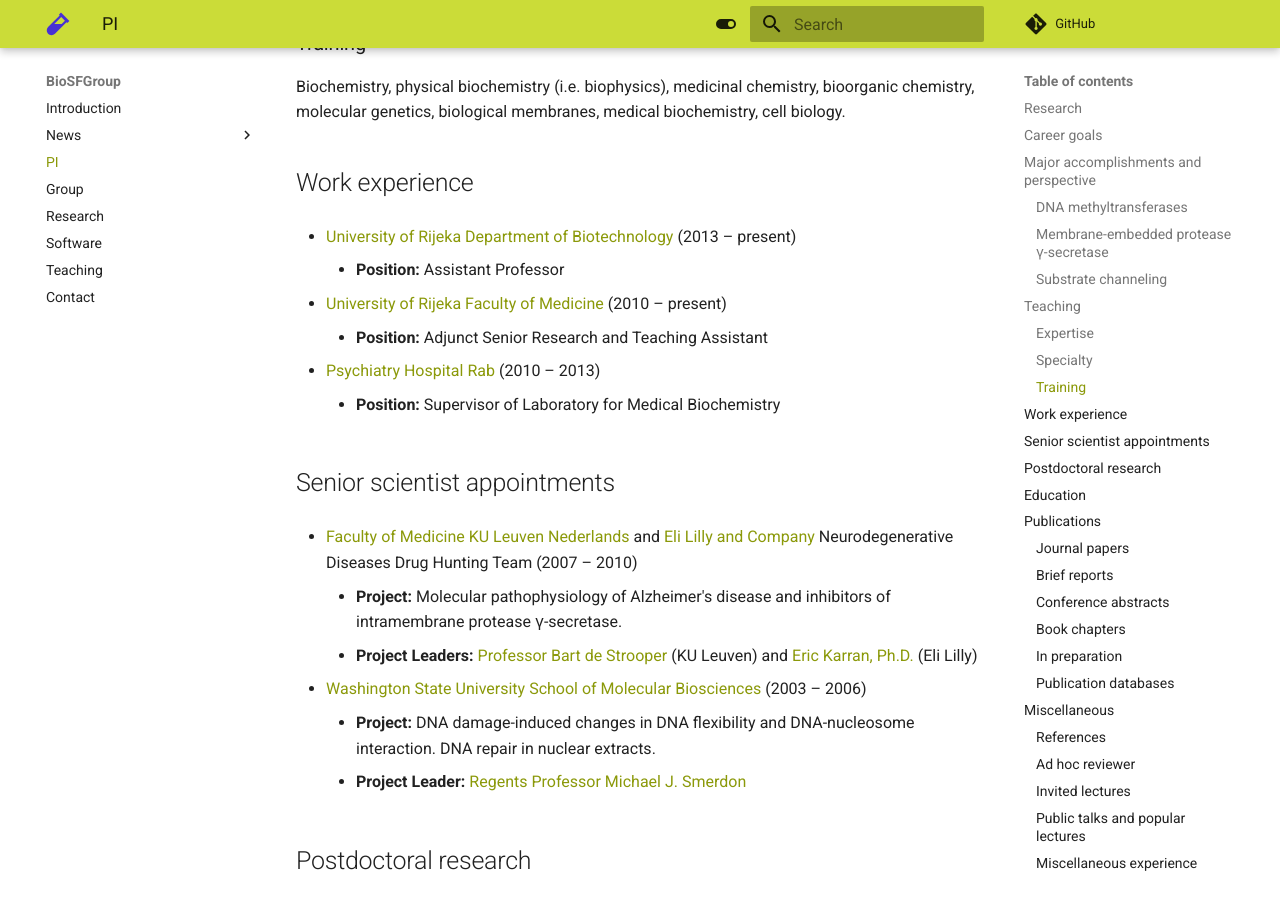
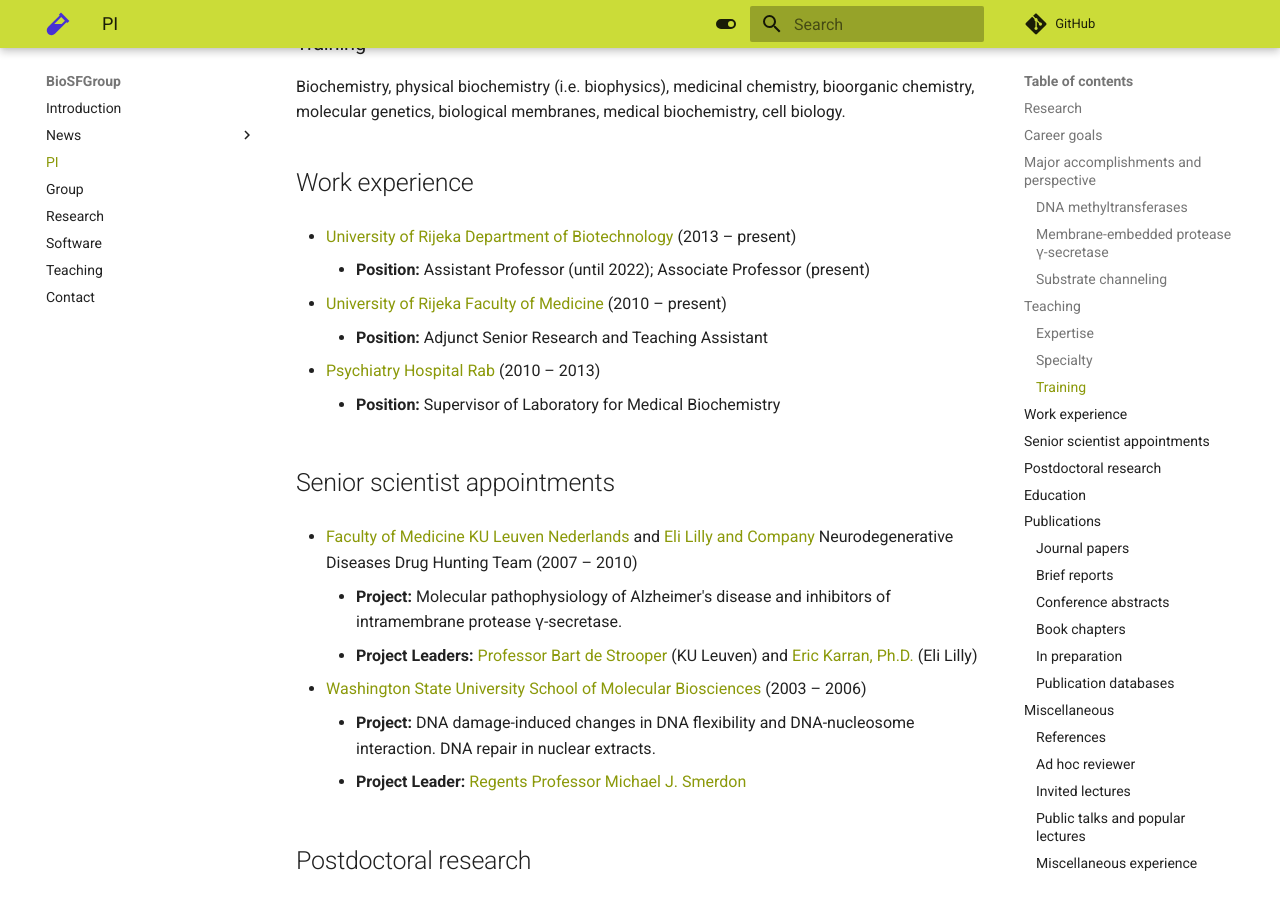
Before and after one commit to svedruziclab/svedruziclab.github.io, an MkDocs documentation site: the page built from docs/principal-investigator.md, in a window 1280 px wide and 900 px high, scrolled down 3326 px. Built offline with MkDocs 1.6.1 and Material for MkDocs 9.7.7, drawn with Linux system fonts in a browser that asks for light colours; comment, search, counter and statistics services are not loaded; some of the changed text lies outside the part shown.

Commit message:
Updated PI position/title

```diff
--- a/docs/principal-investigator.md
+++ b/docs/principal-investigator.md
@@ -4,7 +4,7 @@
 
 **International Spelling:** Zeljko M. Svedruzic
 
-**Positions:** [Assistant Professor](https://portal.uniri.hr/Portfelj/2140) at [University of Rijeka](https://www.uniri.hr/) [Department of Biotechnology](https://www.biotech.uniri.hr/) and Adjunct Faculty at the [Faculty of Medicine](https://www.medri.uniri.hr/)
+**Positions:** [Associate Professor](https://portal.uniri.hr/Portfelj/2140) at [University of Rijeka](https://www.uniri.hr/) [Department of Biotechnology](https://www.biotech.uniri.hr/) and Adjunct Faculty at the [Faculty of Medicine](https://www.medri.uniri.hr/)
 
 **E-mail:** zeljko.svedruzic-at-biotech.uniri.hr ([more, including social networks](contact.md))
 
@@ -75,7 +75,7 @@
 
 - [University of Rijeka](https://www.uniri.hr/) [Department of Biotechnology](https://www.biotech.uniri.hr/) (2013 – present)
 
-    - **Position:** Assistant Professor
+    - **Position:** Assistant Professor (until 2022); Associate Professor (present)
 
 - [University of Rijeka](https://www.uniri.hr/) [Faculty of Medicine](https://www.medri.uniri.hr/) (2010 – present)
 
```
Also changed, not shown: docs/group.md (+1 -1 lines).
